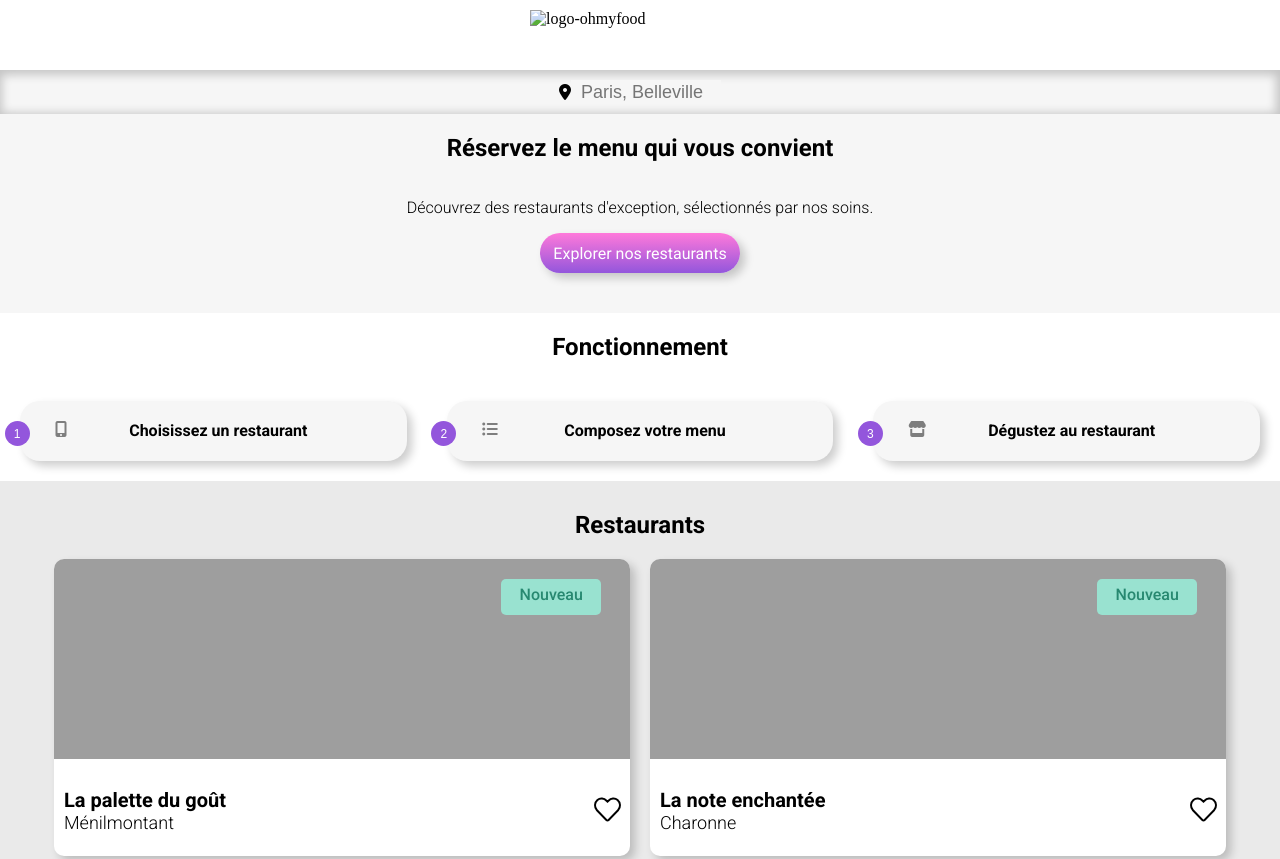
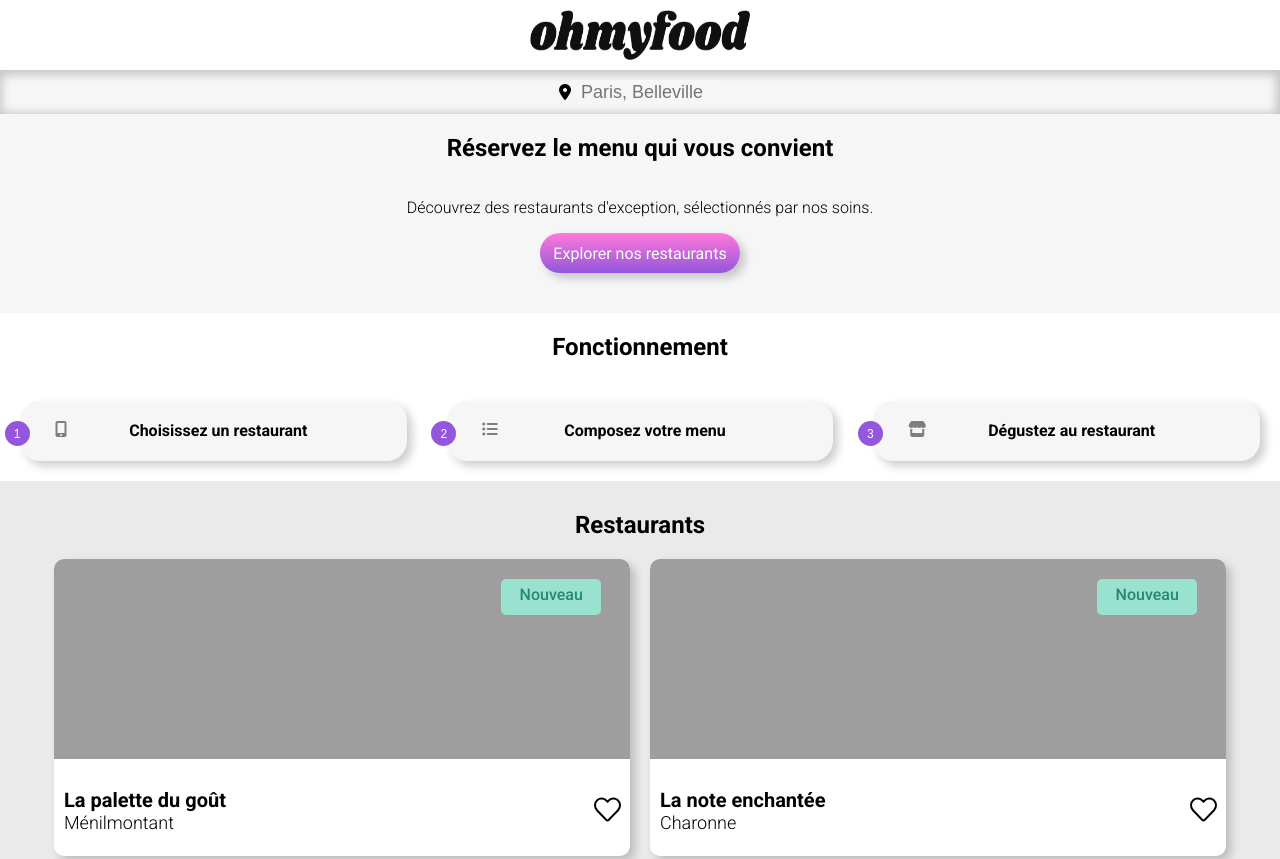
Before and after one commit to zinebella/elhande_zineb_p3_042022, a website: page index.html in a window 1280 px wide. Shown: the top 859 px of the page. Drawn offline with Linux system fonts and the light colour scheme; the site is published under a folder, as on GitHub Pages, so addresses that start at the root find nothing; a web font is replaced by a local one.

Commit message:
Update index.html

```diff
--- a/index.html
+++ b/index.html
@@ -21,7 +21,7 @@
         <!--tête de page-->
         <header>
 
-                <img class="logo" src="/images/logo/ohmyfood.png" alt="logo-ohmyfood">
+                <img class="logo" src="images/logo/ohmyfood.png" alt="logo-ohmyfood">
         </header>
         <main>
                 <!--zone de recherche-->
```
